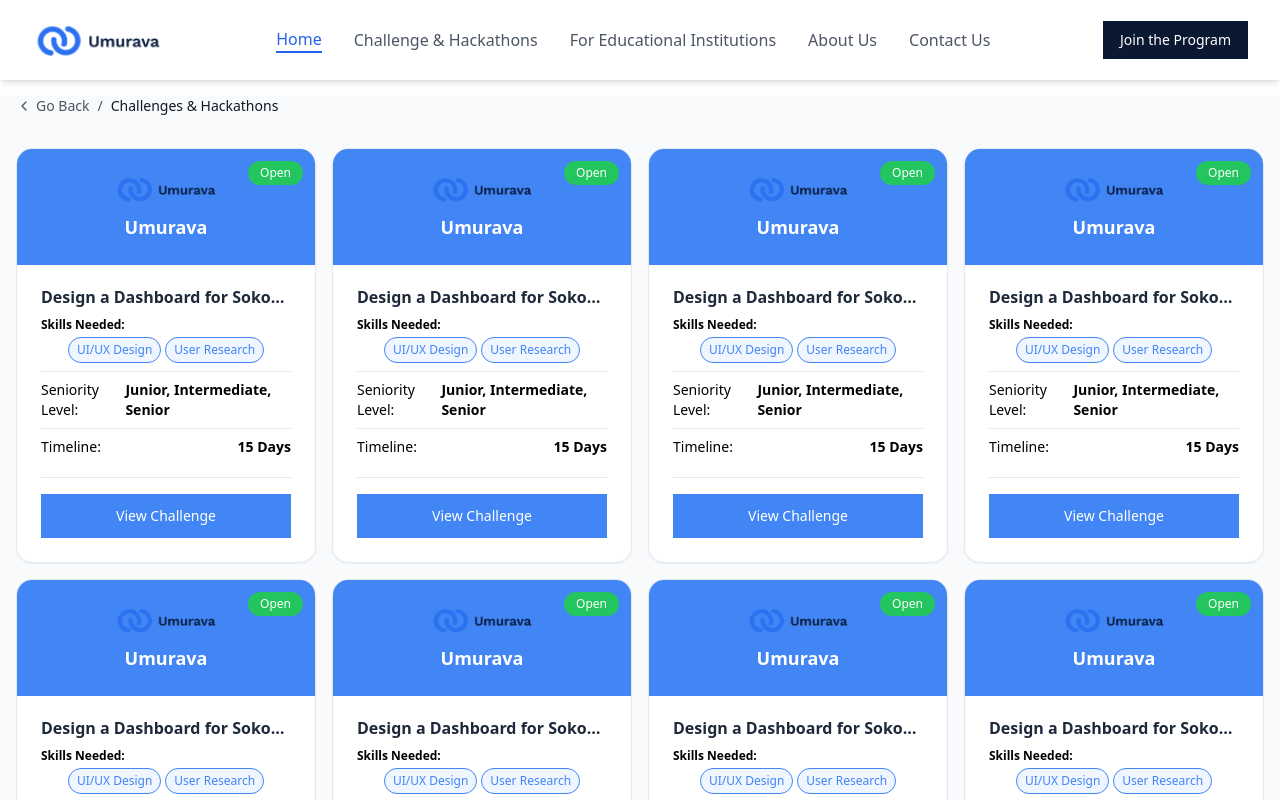
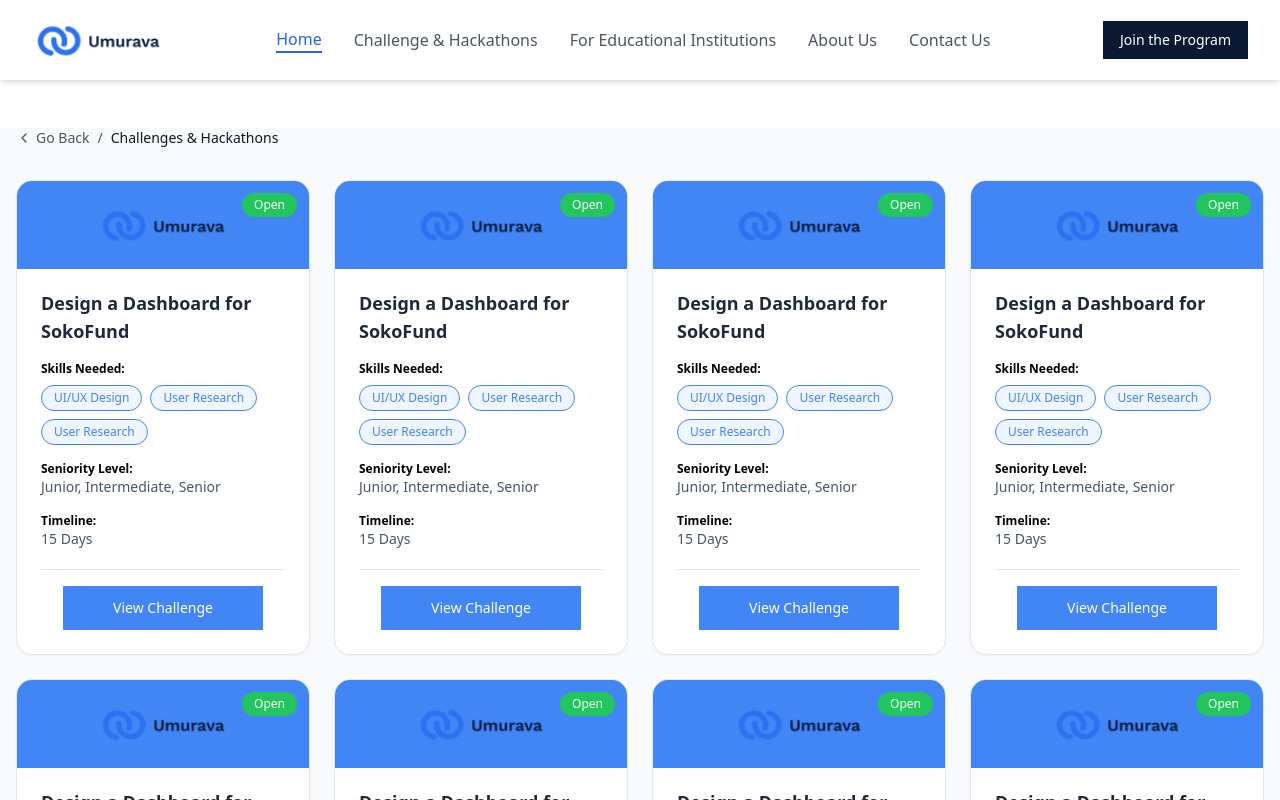
Before and after one commit to SkillChallenge/edteck, a Next.js app in the folder my-app/: page /challenges in a window 1280 px wide. Shown: the top 800 px of the page. Built offline with nearby package versions, Linux system fonts and the light colour scheme.

Commit message:
Challenges page

```diff
--- a/my-app/src/pages/challenges.tsx
+++ b/my-app/src/pages/challenges.tsx
@@ -14,7 +14,7 @@
 
 const challenges: Challenge[] = Array(12).fill({
   title: "Design a Dashboard for SokoFund",
-  skills: ["UI/UX Design", "User Research"],
+  skills: ["UI/UX Design", "User Research", "User Research"],
   seniority: "Junior, Intermediate, Senior",
   timeline: "15 Days",
 });
@@ -25,7 +25,7 @@
       <Navbar />
 
       <div className="container max-w-7xl mx-auto">
-        <div className="mb-8 mt-24">
+        <div className="mb-8 mt-32">
           <div className="flex items-center gap-2 text-sm text-gray-600">
             <Link href="/" className="flex items-center gap-1 hover:text-gray-900">
               <ChevronLeft className="h-4 w-4" />
@@ -36,7 +36,7 @@
           </div>
         </div>
 
-        <div className="grid grid-cols-1 sm:grid-cols-2 lg:grid-cols-4 gap-4 mb-16">
+        <div className="grid grid-cols-1 sm:grid-cols-2 lg:grid-cols-4 gap-6 mb-16">
           {challenges.map((challenge, index) => (
             <div key={index} className="w-full">
               <ChallengeCard challenge={challenge} />
@@ -52,36 +52,36 @@
 
 function ChallengeCard({ challenge }: { challenge: Challenge }) {
   return (
-    <div className="bg-white rounded-2xl border border-[#E2E8F0] shadow-sm overflow-hidden w-full max-w-[320px]">
+    <div className="bg-white rounded-2xl border border-[#E2E8F0] shadow-sm overflow-hidden w-full">
       {/* Header - Blue Section */}
       <div className="bg-[#4285F4] px-6 py-6 relative flex flex-col items-center justify-center text-white">
         <span className="absolute right-3 top-3 bg-[#22C55E] text-white text-xs font-medium px-3 py-1 rounded-full">
           Open
         </span>
+        <div className="flex flex-col items-center">
           <Image
             src="/Umurava logo.png"
             alt="Umurava Logo"
-          width={40}
+            width={120}
             height={40}
-          className="h-8 w-auto"
+            className="h-8 w-auto sm:h-10"
           />
-        <h3 className="font-bold text-lg text-white mt-2">Umurava</h3>
+
+        </div>
       </div>
 
       {/* Card Content */}
-      <div className="px-6 py-5 space-y-2">
-        <h3 className="font-semibold text-[#1E293B] text-base text-center whitespace-nowrap overflow-hidden text-ellipsis">
-          {challenge.title}
-        </h3>
+      <div className="px-6 py-5 space-y-4">
+        <h3 className="font-semibold text-[#1E293B] text-lg">{challenge.title}</h3>
 
         {/* Skills Section */}
         <div>
-          <p className="text-black text-xs font-semibold mb-1">Skills Needed:</p>
-          <div className="flex gap-1 justify-center text-xs flex-wrap">
+          <p className="text-black text-xs font-semibold mb-2">Skills Needed:</p>
+          <div className="flex flex-wrap gap-2">
             {challenge.skills.map((skill, i) => (
               <span
                 key={i}
-                className="bg-[#EFF6FF] text-[#4285F4] px-2 py-1 rounded-full border border-[#4285F4] text-xs"
+                className="bg-[#EFF6FF] text-[#4285F4] text-xs px-3 py-1 rounded-full border border-[#4285F4] whitespace-nowrap"
               >
                 {skill}
               </span>
@@ -89,14 +89,16 @@
           </div>
         </div>
 
-        {/* Seniority Level & Timeline */}
-        <div className="flex justify-between text-sm text-black font-medium border-t border-[#E2E8F0] pt-2">
-          <p>Seniority Level:</p>
-          <p className="font-semibold">Junior, Intermediate, Senior</p>
+        {/* Seniority Level */}
+        <div>
+          <p className="text-black text-xs font-semibold">Seniority Level:</p>
+          <p className="text-[#475569] text-sm font-medium">{challenge.seniority}</p>
         </div>
-        <div className="flex justify-between text-sm text-black font-medium border-t border-[#E2E8F0] pt-2">
-          <p>Timeline:</p>
-          <p className="font-semibold">15 Days</p>
+
+        {/* Timeline */}
+        <div>
+          <p className="text-black text-xs font-semibold">Timeline:</p>
+          <p className="text-[#475569] text-sm font-medium">{challenge.timeline}</p>
         </div>
       </div>
 
@@ -105,10 +107,12 @@
 
       {/* Button */}
       <div className="px-6 pb-6 pt-4 flex justify-center">
-        <button className="bg-[#4285F4] hover:bg-[#4285F4]/90 text-white w-full py-3 rounded-lg text-sm font-medium transition">
+  <button className="bg-[#4285F4] hover:bg-[#4285F4]/90 text-white max-w-[200px] w-full py-3 rounded-lg text-sm font-medium transition">
     View Challenge
   </button>
 </div>
+
+
     </div>
   );
 }
```
Lines whose indentation alone changed are shown as unchanged.
